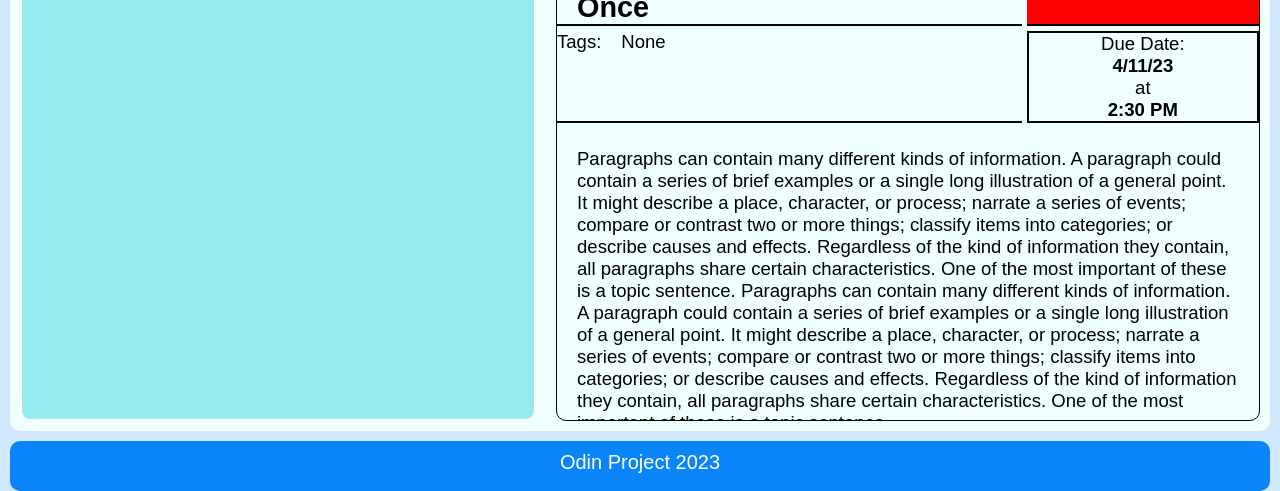
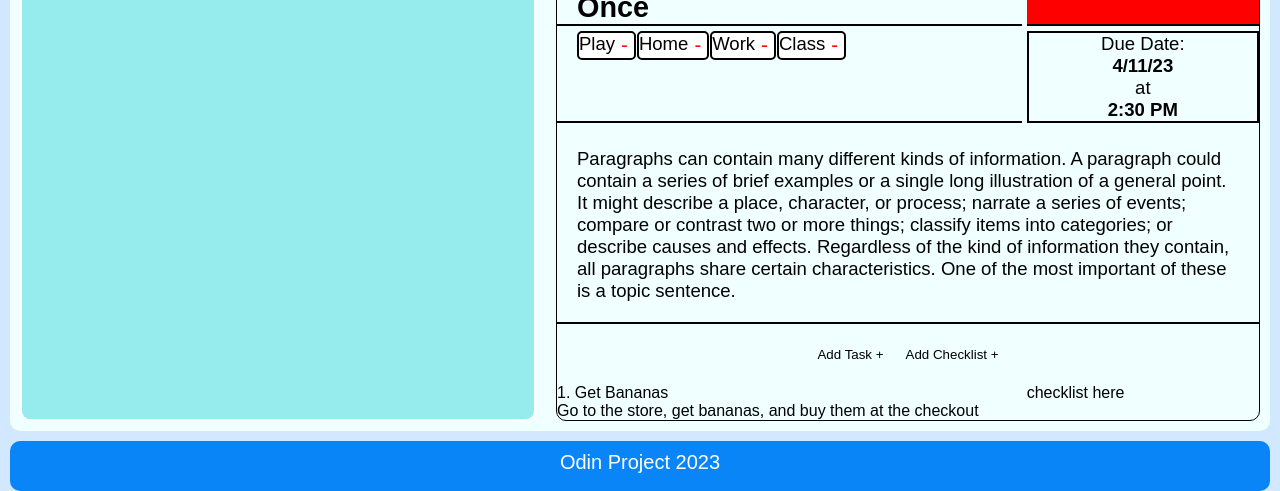
Before and after one commit to Brian-Abidin/todo-list, a website built with webpack: page dist/index.html in a window 1280 px wide. Shown: the part 381-872 px from the top of the page. Built offline with nearby package versions, Linux system fonts and the light colour scheme; a web font is replaced by a local one.

Commit message:
added example notes and checklist divs

```diff
--- a/dist/index.html
+++ b/dist/index.html
@@ -23,7 +23,7 @@
                   <div class="formLeft" id="form-left">
                     <div class="tag_container" id="tag-container">
                       <button type="button" class="btnTag" id="btn-tag">+</button>
-                      <textarea name="addTag" id="add-tag" cols="50" rows="3" placeholder="Tag..."></textarea>
+                      <textarea name="addTag" id="add-tag" cols="50" rows="3" placeholder="Tag..." maxlength="20"></textarea>
                     </div>
                     <textarea name="description" id="description" cols="50" rows="8" placeholder="Description..."></textarea>
                   </div>
@@ -87,8 +87,25 @@
                 <div class="priority-text">Priority:</div>
                 <div class="priority-level">High</div>
               </div>
-              <div class="content-right-tags">Tags:
-                <div class="display-tags">None</div>
+              <div class="content-right-tags">
+                <div class="display-tags">
+                  <div class="tag1">
+                    <div class="tag-name">Play</div>
+                    <button class="remove-tag">-</button>
+                  </div>
+                  <div class="tag1">
+                    <div class="tag-name">Home</div>
+                    <button class="remove-tag">-</button>
+                  </div>
+                  <div class="tag1">
+                    <div class="tag-name">Work</div>
+                    <button class="remove-tag">-</button>
+                  </div>
+                  <div class="tag1">
+                    <div class="tag-name">Class</div>
+                    <button class="remove-tag">-</button>
+                  </div>
+                </div>
               </div>
               <div class="content-right-date">
                 <div class="date-text">Due Date:</div>
@@ -104,16 +121,13 @@
                 or describe causes and effects. Regardless of the kind of information they
                 contain, all paragraphs share certain characteristics. One of the most important
                 of these is a topic sentence.
-                Paragraphs can contain many different kinds of information. A paragraph could
-contain a series of brief examples or a single long illustration of a general
-point. It might describe a place, character, or process; narrate a series of
-events; compare or contrast two or more things; classify items into categories;
-or describe causes and effects. Regardless of the kind of information they
-contain, all paragraphs share certain characteristics. One of the most important
-of these is a topic sentence.
-
                 </div>
               </div>
+              <div class="new-notes">
+                <div class="new-notes-name">1. Get Bananas</div>
+                <div class="new-task-description">Go to the store, get bananas, and buy them at the checkout place. Go home and make some delicious banana bread with the bananas bought from the store.</div>
+              </div>
+              <div class="new-checklist">checklist here</div>
               <div class="content-right-add">
                 <button class="add-task">Add Task +</button>
                 <button class="add-checklist">Add Checklist +</button>
```
